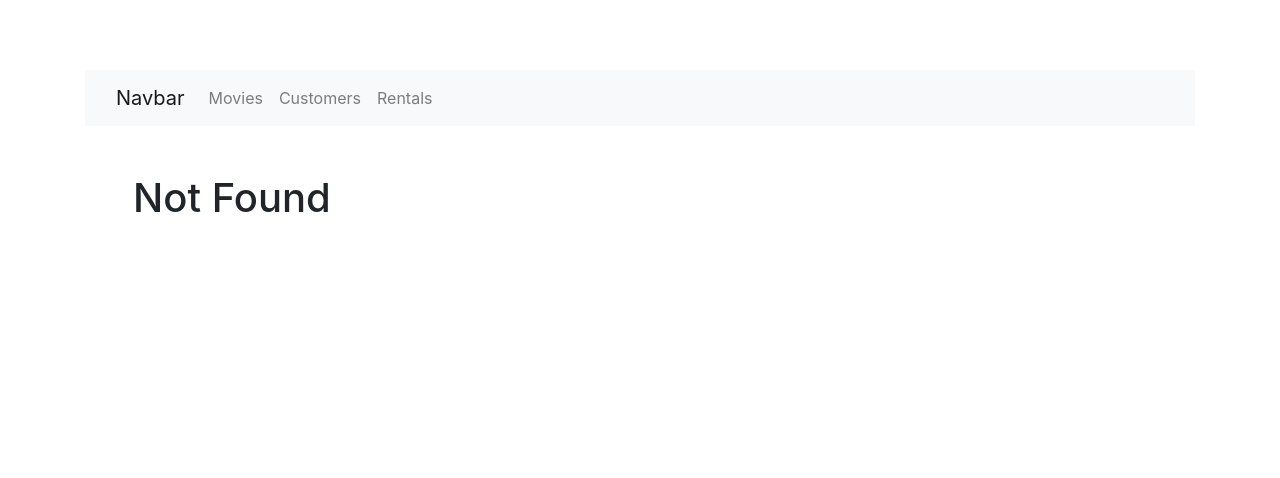
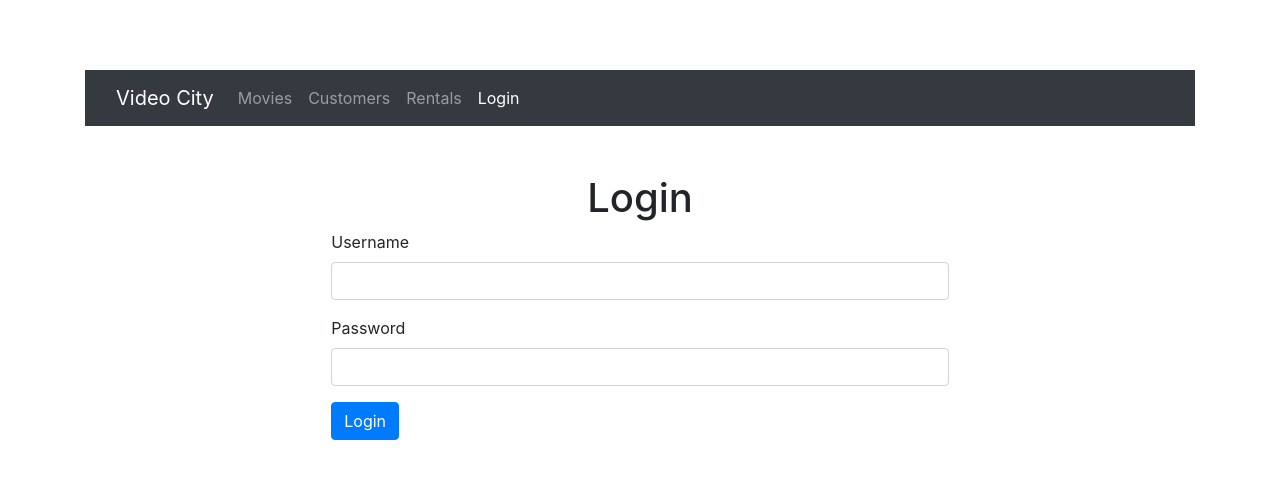
Before and after one commit to rcode321/movie-list, a React (Create React App) app: page /login in a window 1280 px wide. Before the commit this address led to /not-found. Shown: the top 478 px of the page. Built offline with nearby package versions, Linux system fonts and the light colour scheme.

Commit message:
adding form

```diff
--- a/src/App.js
+++ b/src/App.js
@@ -10,6 +10,7 @@ import NavBar from "./component/navBar";
 import Rentals from "./component/rentals";
 import NotFound from "./component/notFound";
 import MovieForm from "./component/movieForm";
+import LoginForm from "./component/loginForm";
 
 class App extends Component {
    render() {
@@ -17,15 +18,15 @@ class App extends Component {
          <div>
             <Container fluid="sm">
                <NavBar />
-
                <Switch>
+                  <Route path="/login" component={LoginForm} />
                   <Route path="/movies/:id" component={MovieForm} />
-                  <Route path="/movies" render={(props) => <Movies {...props} />} />
+                  <Route path="/movies" component={Movies} />
                   <Route path="/customers" component={Customers} />
                   <Route path="/rentals" component={Rentals} />
-                  <Redirect from="/movies" to="/" />
                   <Route path="/not-found" component={NotFound} />
-                  <Route path="/" exact component={Movies} />
+
+                  <Redirect from="/" exact to="/movies" />
                   <Redirect to="/not-found" />
                </Switch>
             </Container>
--- a/src/component/common/moviesTable.jsx
+++ b/src/component/common/moviesTable.jsx
@@ -1,15 +1,20 @@
 import React, { Component } from "react";
-
+import { Link } from "react-router-dom";
 import Like from "./likes";
 import Button from "react-bootstrap/Button";
 import Tables from "./table";
 
 class MoviesTable extends Component {
    columns = [
-      { path: "title", label: "Title" },
+      {
+         path: "title",
+         label: "Title",
+         content: (movie) => <Link to={`/movies/${movie._id}`}>{movie.title}</Link>,
+      },
       { path: "genre.name", label: "Genre" },
       { path: "numberInStock", label: "Stock" },
       { path: "dailyRentalRate", label: "Rate" },
+
       {
          key: "like",
          content: (movie) => (
@@ -30,12 +35,14 @@ class MoviesTable extends Component {
       const { movies, onSort, sortColumn } = this.props;
 
       return (
+         <div>
             <Tables
                columns={this.columns}
                data={movies}
                sortColumn={sortColumn}
                onSort={onSort}
             />
+         </div>
       );
    }
 }
--- a/src/component/common/table.jsx
+++ b/src/component/common/table.jsx
@@ -1,5 +1,4 @@
 import React from "react";
-import { Link } from "react-router-dom";
 
 import TableHeader from "./tableHeader";
 import TableBody from "./tableBody";
--- a/src/component/common/tableBody.jsx
+++ b/src/component/common/tableBody.jsx
@@ -1,5 +1,4 @@
 import React, { Component } from "react";
-import { Link } from "react-router-dom";
 
 import _ from "lodash";
 
@@ -15,6 +14,7 @@ class TableBody extends Component {
 
    render() {
       const { data, columns } = this.props;
+      console.log(columns);
 
       return (
          <tbody>
--- /dev/null
+++ b/src/component/loginForm.jsx
@@ -0,0 +1,30 @@
+import React, { Component } from "react";
+
+class LoginForm extends Component {
+   handleSubmit = (e) => {
+      e.preventDefault();
+
+      console.log("Submitted");
+   };
+
+   render() {
+      return (
+         <div>
+            <h1 className="text-center">Login</h1>
+            <form onSubmit={this.handleSubmit} className="col-sm-7 mx-auto">
+               <div className="form-group ">
+                  <label htmlFor="username">Username</label>
+                  <input id="username" type="text" className="form-control" />
+               </div>
+               <div className="form-group">
+                  <label htmlFor="password">Password</label>
+                  <input id="password" type="text" className="form-control" />
+               </div>
+               <button className="btn btn-primary">Login</button>
+            </form>
+         </div>
+      );
+   }
+}
+
+export default LoginForm;
--- a/src/component/movieForm.jsx
+++ b/src/component/movieForm.jsx
@@ -1,9 +1,16 @@
-import React from "react";
+import React, { Component } from "react";
 
-const MovieForm = () => {
+const MovieForm = ({ match, history }) => {
    return (
       <div>
-         <h1>Movie Form</h1>
+         <h1>Movie Form - {match.params.id}</h1>
+         <button
+            type="button"
+            className="btn btn-primary"
+            onClick={() => history.push("/movies")}
+         >
+            Save
+         </button>
       </div>
    );
 };
--- a/src/component/movies.jsx
+++ b/src/component/movies.jsx
@@ -61,6 +61,7 @@ class Movies extends Component {
          selectedGenre,
          movies: allMovies,
       } = this.state;
+
       // filtering
       const filtered =
          selectedGenre && selectedGenre._id
--- a/src/component/navBar.jsx
+++ b/src/component/navBar.jsx
@@ -1,13 +1,13 @@
 import React from "react";
-import { NavLink } from "react-router-dom";
+import { NavLink, Link } from "react-router-dom";
 
 const NavBar = () => {
    return (
-      <nav className="navbar navbar-expand-lg navbar-light bg-light">
+      <nav className="navbar navbar-expand-lg navbar-dark bg-dark mb-5">
          <div className="container-fluid">
-            <NavLink className="navbar-brand" to="#/">
-               Navbar
-            </NavLink>
+            <Link className="navbar-brand" to="#/">
+               Video City
+            </Link>
             <button
                className="navbar-toggler"
                type="button"
@@ -30,6 +30,9 @@ const NavBar = () => {
                   <NavLink className="nav-item nav-link" to="/rentals">
                      Rentals
                   </NavLink>
+                  <NavLink className="nav-item nav-link" to="/login">
+                     Login
+                  </NavLink>
                </div>
             </div>
          </div>
```
Also changed, not shown: src/component/common/listGroup.jsx (indentation only), src/services/fakeMovieService.js (indentation only). Lines whose indentation alone changed are shown as unchanged.
